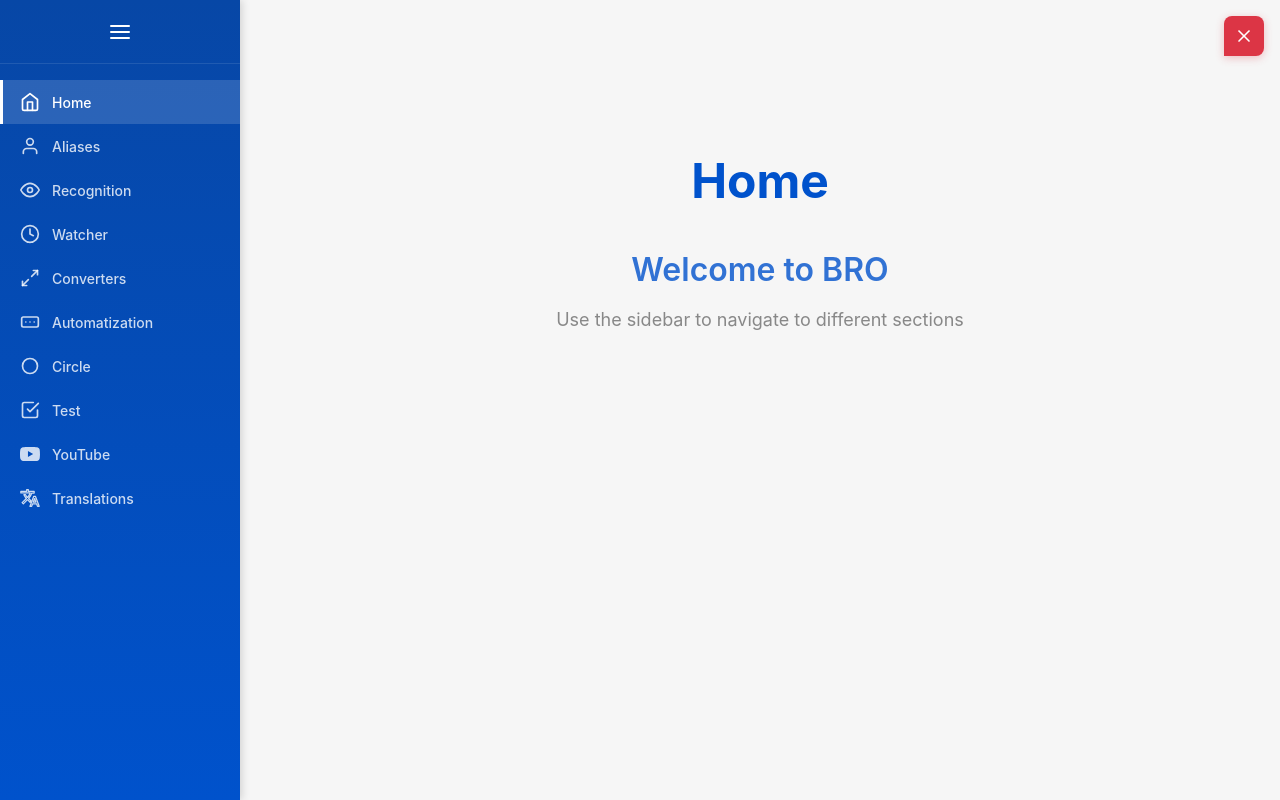
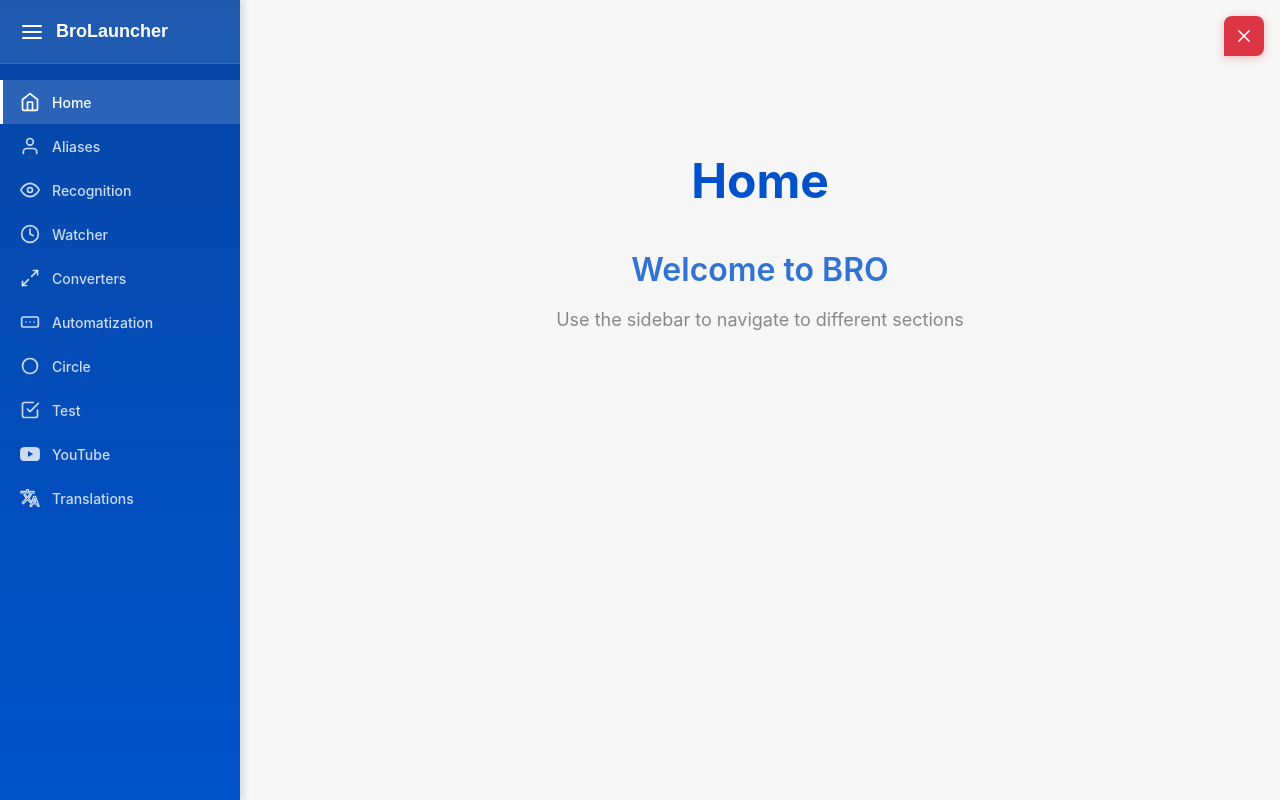
Before and after one commit to makhnanov/bro-draft, a Vue app: page / in a window 1280 px wide. Built offline with nearby package versions, Linux system fonts and the light colour scheme.

Commit message:
Эт... тайтл...

```diff
--- a/src/App.vue
+++ b/src/App.vue
@@ -22,11 +22,14 @@ async function closeApp() {
   <!-- Боковое меню в стиле JIRA (скрываем для area-selector) -->
   <div v-if="!isAreaSelector" :class="['sidebar', { collapsed: isSidebarCollapsed }]">
     <button class="sidebar-toggle" @click="toggleSidebar">
-      <svg viewBox="0 0 24 24" class="toggle-icon">
-        <line x1="3" y1="12" x2="21" y2="12" stroke="currentColor" stroke-width="2" stroke-linecap="round"/>
-        <line x1="3" y1="6" x2="21" y2="6" stroke="currentColor" stroke-width="2" stroke-linecap="round"/>
-        <line x1="3" y1="18" x2="21" y2="18" stroke="currentColor" stroke-width="2" stroke-linecap="round"/>
-      </svg>
+      <div class="toggle-content">
+        <svg viewBox="0 0 24 24" class="toggle-icon">
+          <line x1="3" y1="12" x2="21" y2="12" stroke="currentColor" stroke-width="2" stroke-linecap="round"/>
+          <line x1="3" y1="6" x2="21" y2="6" stroke="currentColor" stroke-width="2" stroke-linecap="round"/>
+          <line x1="3" y1="18" x2="21" y2="18" stroke="currentColor" stroke-width="2" stroke-linecap="round"/>
+        </svg>
+        <span class="toggle-text">BroLauncher</span>
+      </div>
     </button>
 
     <nav class="sidebar-nav">
@@ -135,6 +138,9 @@ async function closeApp() {
     &.collapsed
         width 64px
 
+        .sidebar-toggle
+            justify-content center
+
         .nav-icon
             margin-right 0
 
@@ -142,6 +148,11 @@ async function closeApp() {
             opacity 0
             width 0
             overflow hidden
+
+        .toggle-text
+            opacity 0
+            width 0
+            margin-left 0
 
         ~ .main-content
             margin-left 64px
@@ -154,7 +165,8 @@ async function closeApp() {
     cursor pointer
     display flex
     align-items center
-    justify-content center
+    justify-content flex-start
+    padding 0 20px
     color #ffffff
     transition background-color 0.2s ease
     border-bottom 1px solid rgba(255, 255, 255, 0.1)
@@ -162,9 +174,26 @@ async function closeApp() {
     &:hover
         background-color rgba(255, 255, 255, 0.1)
 
+.toggle-content
+    display flex
+    align-items center
+    justify-content flex-start
+    width 100%
+
 .toggle-icon
     width 24px
     height 24px
+    min-width 24px
+    flex-shrink 0
+
+.toggle-text
+    margin-left 12px
+    font-size 18px
+    font-weight 600
+    white-space nowrap
+    overflow hidden
+    opacity 1
+    transition opacity 0.3s ease, width 0.3s ease, margin-left 0.3s ease
 
 .sidebar-nav
     flex 1
@@ -262,7 +291,7 @@ async function closeApp() {
     box-sizing border-box
 
 :root
-    font-family Inter, Avenir, Helvetica, Arial, sans-serif
+    font-family -apple-system, BlinkMacSystemFont, "Segoe UI", Roboto, "Helvetica Neue", Arial, sans-serif
     font-size 16px
     color #0f0f0f
     background-color #f6f6f6
```
